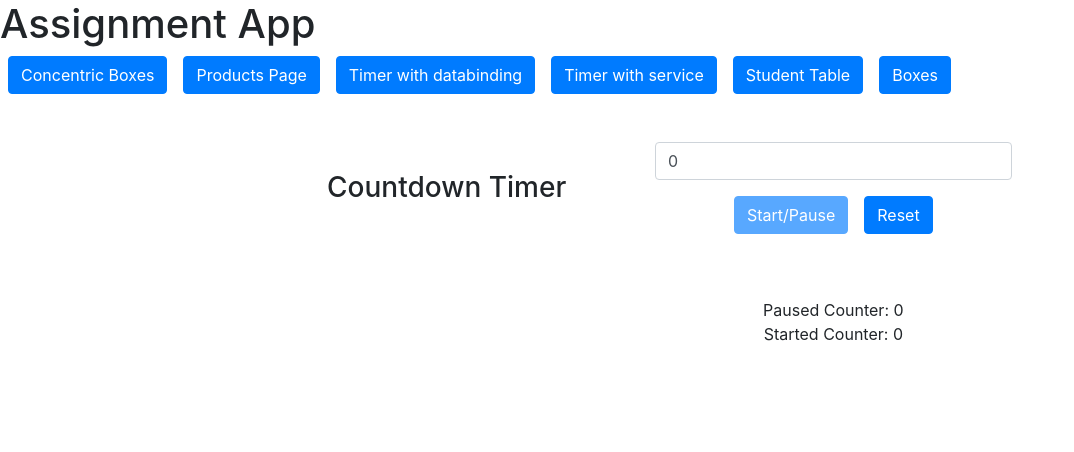
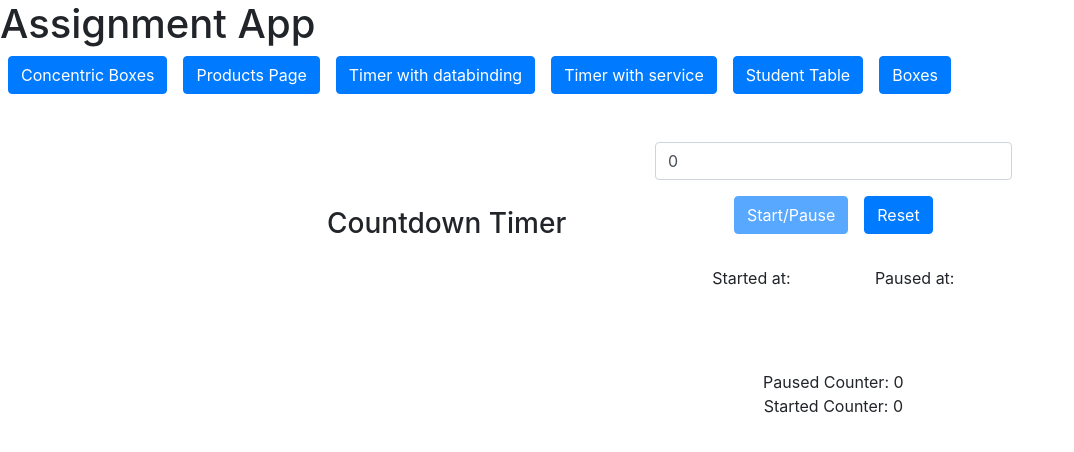
Before and after one commit to vinamrasingh/assignment-app, an Angular app: page /route-four in a window 1280 px wide. Shown: the top 452 px of the page, without its empty margins (0-1074 px from the left). Built offline with nearby package versions, Linux system fonts and the light colour scheme.

Commit message:
timers updated

```diff
--- a/src/app/route-four/timer-control/timer-control.component.html
+++ b/src/app/route-four/timer-control/timer-control.component.html
@@ -5,4 +5,8 @@
             [disabled]="timerValue==null || timerValue==0">Start/Pause</button>
         <button class="btn btn-primary ml-2" (click)="resetTimer()">Reset</button>
     </div>
+    <div class="d-flex col-sm-12 flex-row justify-content-around align-items-center my-3">
+        <p>Started at: {{startAt}}</p>
+        <p>Paused at: {{pausedAt}}</p>
+    </div>
 </div>
--- a/src/app/route-four/timer-control/timer-control.component.ts
+++ b/src/app/route-four/timer-control/timer-control.component.ts
@@ -13,6 +13,8 @@ export class TimerControlComponent implements OnInit {
   timer: any;
   timerStarted: boolean = false;
   startedShow: boolean = false;
+  pausedAt: number = null;
+  startAt: number = null;
 
   constructor(private timerService: TimerService) { }
 
@@ -26,6 +28,7 @@ export class TimerControlComponent implements OnInit {
     } else {
       this.stopInterval();
       this.timerService.timerAction.emit({ func: "paused", timeStamp: new Date() })
+      this.pausedAt = this.timerService.getTimerShow() + 1;
     }
   }
 
@@ -47,6 +50,7 @@ export class TimerControlComponent implements OnInit {
         if (!this.startedShow) {
           this.timerService.timerAction.emit({ func: "started", timeStamp: new Date() });
           this.startedShow = !this.startedShow;
+          this.startAt = this.timerService.getTimerShow();
         }
         this.timerService.setTimerShow(this.timerService.getTimerShow() - 1);
         if (this.timerService.getTimerShow() == -1) {
@@ -69,6 +73,8 @@ export class TimerControlComponent implements OnInit {
     this.timerService.setTimerShow(0);
     this.valueAssigned = false;
     this.timerStarted = false;
+    this.startAt = null;
+    this.pausedAt = null;
     this.timerService.timerCount.emit({ timer: this.timerService.getTimerShow() > 0 ? this.timerService.getTimerShow() : "" })
     this.timerService.timerAction.emit({ func: "reset", timeStamp: new Date() })
   }
--- a/src/app/route-three/timer-control/timer-control.component.html
+++ b/src/app/route-three/timer-control/timer-control.component.html
@@ -6,4 +6,8 @@
         <button class="btn btn-primary ml-2" (click)="resetTimer()">Reset</button>
 
     </div>
+    <div class="d-flex col-sm-12 flex-row justify-content-around align-items-center my-3">
+        <p>Started at: {{startAt}}</p>
+        <p>Paused at: {{pausedAt}}</p>
+    </div>
 </div>
--- a/src/app/route-three/timer-control/timer-control.component.ts
+++ b/src/app/route-three/timer-control/timer-control.component.ts
@@ -9,6 +9,8 @@ import { Component, OnInit, Output, EventEmitter } from '@angular/core';
 export class TimerControlComponent implements OnInit {
   timerValue: number = 0;
   timerShow: number = 0;
+  pausedAt: number = null;
+  startAt: number = null;
   valueAssigned: boolean = false;
   timer: any;
   timerStarted: boolean = false;
@@ -28,6 +30,8 @@ export class TimerControlComponent implements OnInit {
     } else {
       this.stopInterval();
       this.timerAction.emit({ func: "paused", timeStamp: new Date() })
+      this.pausedAt = this.timerShow + 1;
+
     }
   }
 
@@ -47,9 +51,11 @@ export class TimerControlComponent implements OnInit {
     this.timer = setInterval(() => {
       if (this.timerShow >= 0) {
         this.timerCount.emit({ timer: this.timerShow >= 0 ? this.timerShow : "" })
+
         if (!this.startedShow) {
           this.timerAction.emit({ func: "started", timeStamp: new Date() });
           this.startedShow = !this.startedShow;
+          this.startAt = this.timerShow;
         }
 
         this.timerShow -= 1;
@@ -73,6 +79,8 @@ export class TimerControlComponent implements OnInit {
     this.timerShow = null;
     this.valueAssigned = false;
     this.timerStarted = false;
+    this.startAt = null;
+    this.pausedAt = null;
     this.timerCount.emit({ timer: this.timerShow > 0 ? this.timerShow : "" })
     this.timerAction.emit({ func: "reset", timeStamp: new Date() })
   }
```
